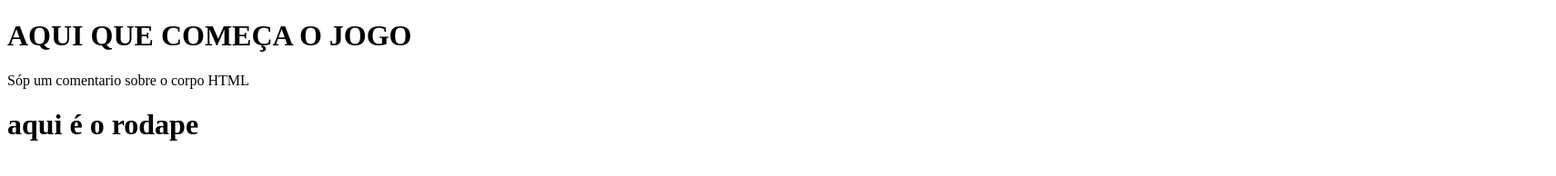
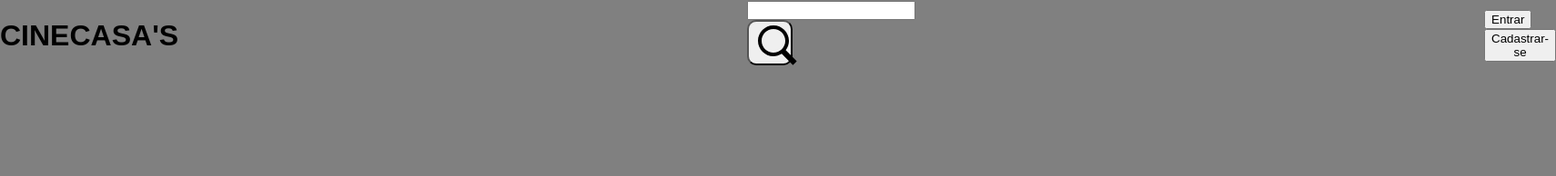
Before and after one commit to Bielfer12/CineCasagra-s, a plain HTML site: page index.html in a window 1280 px wide. Shown: the whole page at 91% size, 1710 px wide, since content can reach past the window. Drawn offline with Linux system fonts and the light colour scheme.

Commit message:
CineCasa's

```diff
--- a/index.html
+++ b/index.html
@@ -3,13 +3,32 @@
 <head>
     <meta charset="UTF-8">
     <meta name="viewport" content="width=device-width, initial-scale=1.0">
-    <title>TESTE01</title>
+    <title>CineCasa's</title>
+    <link rel="stylesheet" href="./style.css">
 </head>
 <body>
-    <h1>AQUI QUE COMEÇA O JOGO</h1>
-    <p>Sóp um comentario sobre o corpo HTML</p>
+
+<header>
+    <div class="cabecalho">
+        <div class="home">
+            <h1>CineCasa's</h1>
+        </div>
+        <div class="pesquisar">
+            <input type="text">
+            <button aria-label="Pesquisar" type="submit">
+                <img src="./img/icones/pesquisar.svg" alt="Pesquisar">
+            </button>
+        </div>
+        <div class="entrar">
+            <button>Entrar</button>
+            <button>Cadastrar-se</button>
+        </div>
+    </div>
+</header>
+<main>
+</main>
+<footer>
+
+</footer>
 </body>
-<footer>
-    <h1>aqui é o rodape</h1>
-</footer>
 </html>
--- a/style.css
+++ b/style.css
@@ -0,0 +1,37 @@
+:root{
+
+    --first-deep-black: #0D0D0D;
+    --second-vibrant-purple: #7B2CBF;
+    --third-dark-purple: #1A1A2E;
+    --fourth-neon-lilac: #C77DFF;
+    --text-soft-white: #E0E0E0;
+}
+
+body {
+    background-color: gray;
+    margin: 0;
+}
+
+.cabecalho{
+    display: flex;
+    align-items: center;
+    gap: 625px;
+    height: auto;
+    width: auto;
+    font-family: Arial, Helvetica, sans-serif;
+    text-transform: uppercase;
+}
+
+.home{
+
+}
+
+.pesquisar button{
+    border-radius: 10px;
+    height: 50px;
+    width: 50px;
+}
+
+.entrar{
+
+}
```
Also changed, not shown: documento.txt (added), img/icones/pesquisar.svg (added).
